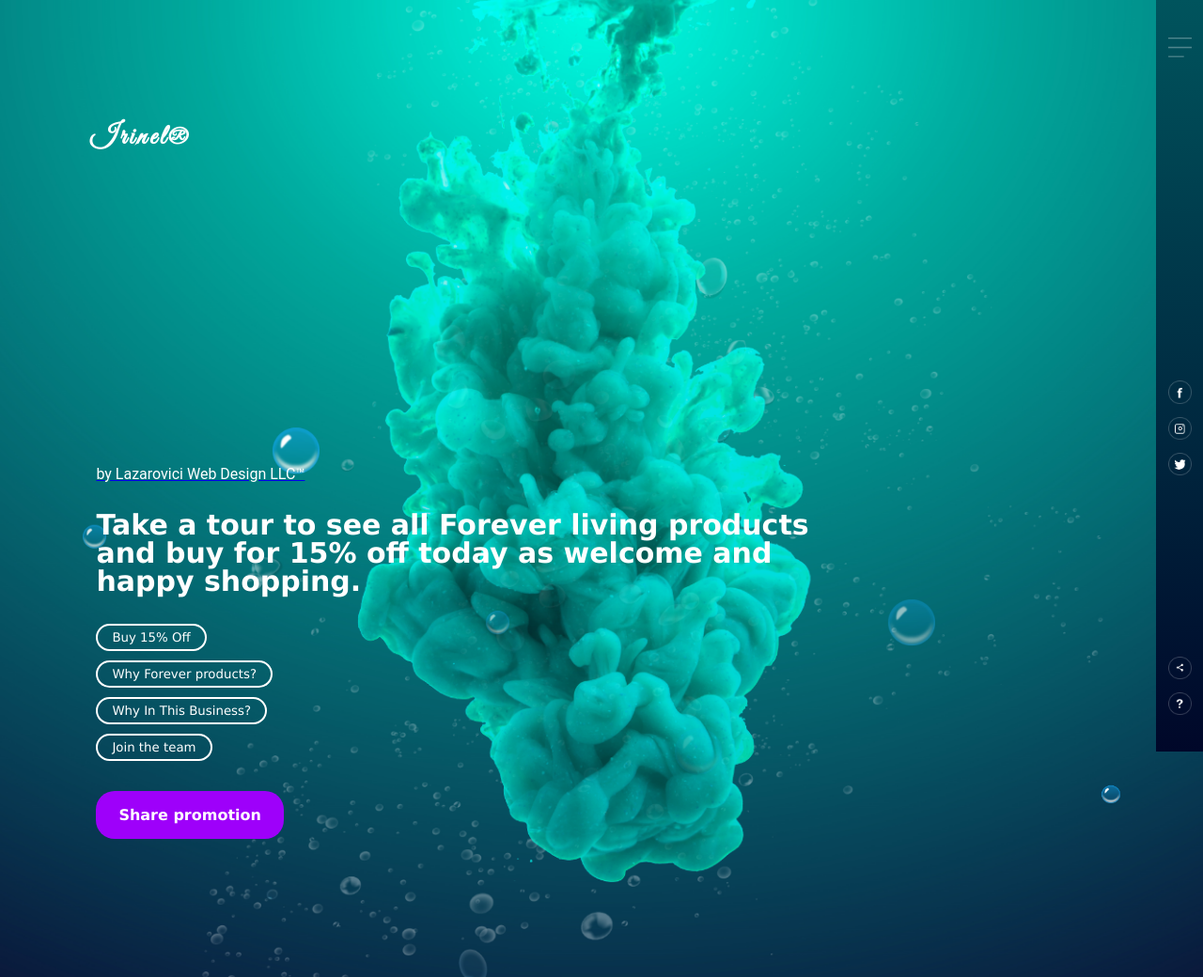
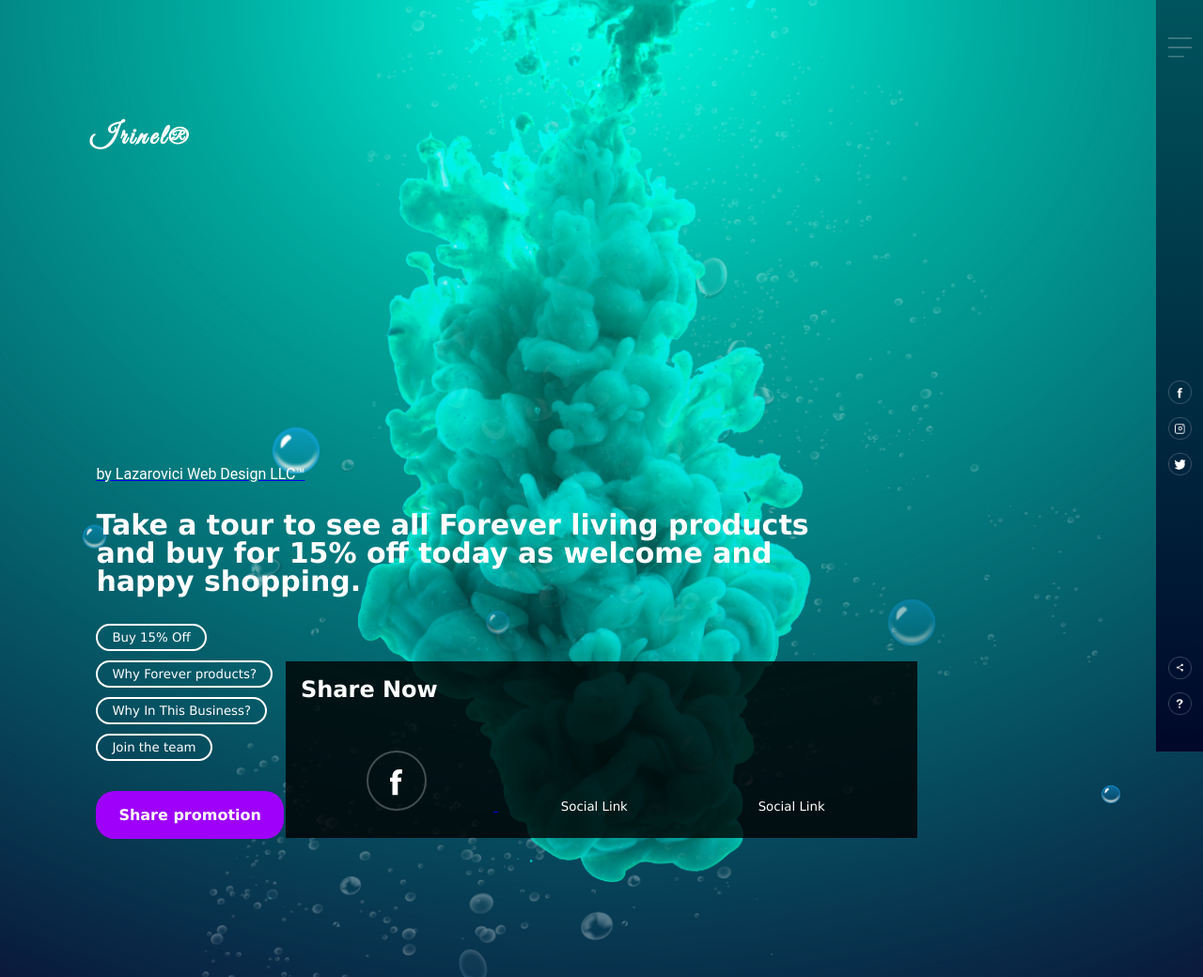
Before and after one commit to Iri3l/forever, a plain HTML site: page index.html in a window 1280 px wide. Shown: the whole page at 94% size. Drawn offline with Linux system fonts and the light colour scheme.

Commit message:
still working on share links

```diff
--- a/assets/css/style.css
+++ b/assets/css/style.css
@@ -197,17 +197,18 @@ h1 {
 .overlay {
 
     position: absolute;
-    z-index: 0;
+    z-index: 3;
     top: 0;
     left: 0;
     width: 100vw;
-    height: 100vh;
+    height: 80vh;
+    margin-top: 10%;
 
 }
 
-.share, .overlay {
+/* .share, .overlay {
     display: none;
-}
+} */
 
 .show-share {
     display: block;
@@ -222,11 +223,12 @@ h1 {
     width: 50%;
     z-index: 1;
     padding: 1em;
-    background:rgba(0, 0, 0, .5);
+    background:rgba(0, 0, 0, .8);
 }
 
 h2 {
     margin: 0;
+    color: white;
 }
 .social {
     border: none;
--- a/index.html
+++ b/index.html
@@ -72,11 +72,15 @@
         <div class="overlay">
                 <div class="share">
                     <h2>Share Now</h2>
-                    <button class="social">Social Link</button>
+                    <a href="https://www.facebook.com/w3bdesign">
+
+                    <button class="social"><img src="assets/images/fb.png" alt="facebook"></button>
+                </a>
+
                     <button class="social">Social Link</button>
                     <button class="social">Social Link</button>
                 </div>
-            </div>
+           </div>
     <!-- JavaScript -->
     <script>
 
@@ -90,7 +94,7 @@
         shareButton.addEventListener('click', () => {
             if (navigator.share) {
                 navigator.share({
-                    title: `$(title)` ,
+                    title: `$(title)`,
                     url: `$(url)`
                 }).then(() => {
                     console.log('Thanks for sharing');
```
